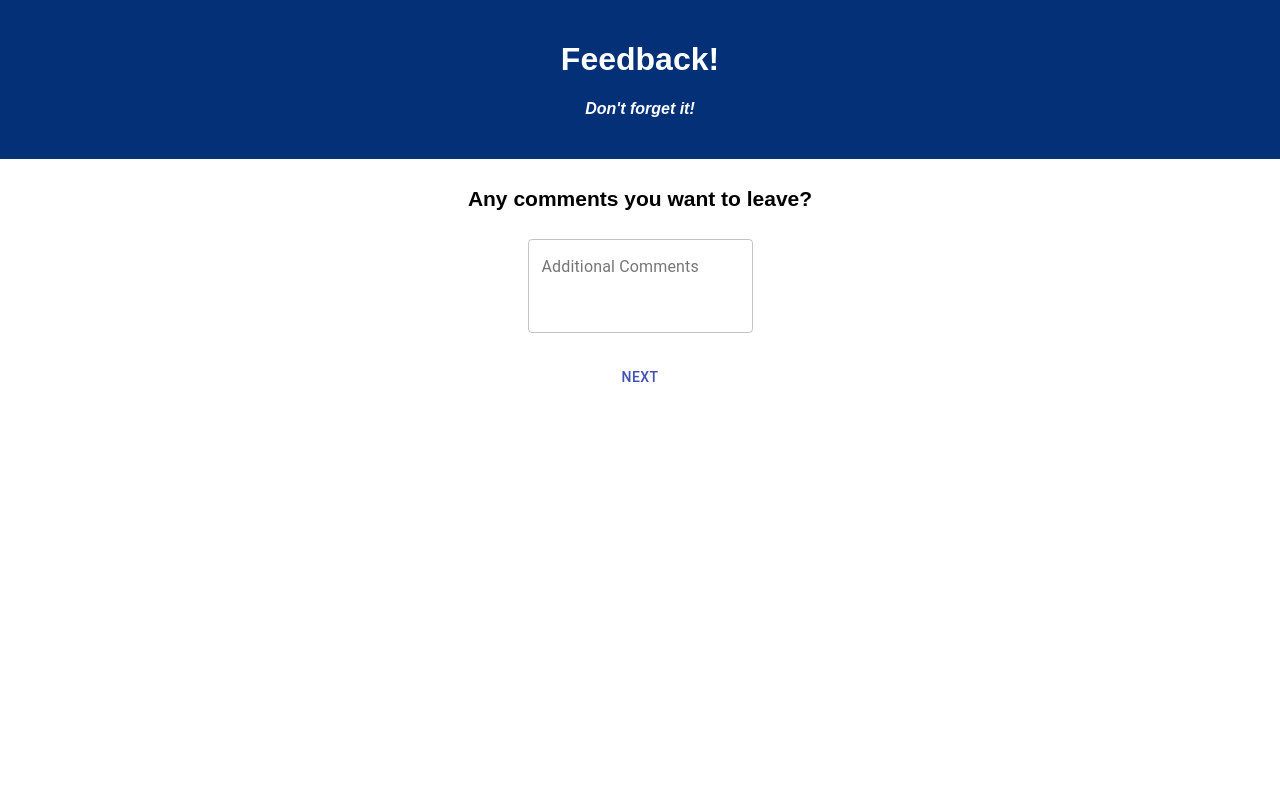
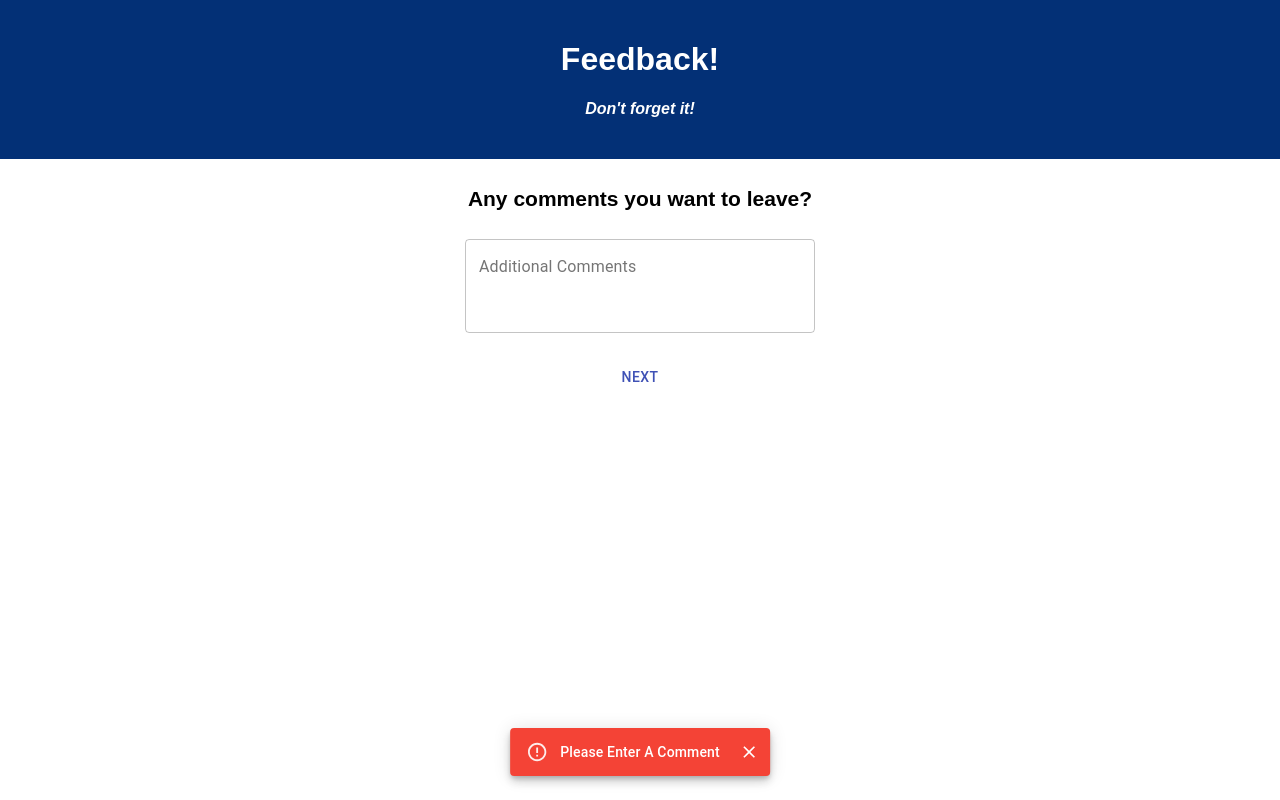
Before and after one commit to patrickrnelson/redux-feedback-loop-weekend, a React (Create React App) app: page /#/comments in a window 1280 px wide. Both pictures are taken after a click on the button "NEXT". Built offline with nearby package versions, Linux system fonts and the light colour scheme.

Commit message:
first snackbar alert is functioning on the comments page

```diff
--- a/src/components/CommentsPage/CommentsPage.jsx
+++ b/src/components/CommentsPage/CommentsPage.jsx
@@ -6,12 +6,20 @@ import { makeStyles } from '@material-ui/core/styles';
 import Box from '@material-ui/core/Box';
 import TextField from '@material-ui/core/TextField';
 import Button from '@material-ui/core/Button';
+import Snackbar from '@material-ui/core/Snackbar';
+import MuiAlert from '@material-ui/lab/Alert';
 
 function CommentsPage() {
   const history = useHistory();
   const dispatch = useDispatch();
 
   const [comments, setComments] = useState('');
+  const [open, setOpen] = React.useState(false);
+
+  // Alert for the MUI snackbar
+  function Alert(props) {
+    return <MuiAlert elevation={6} variant="filled" {...props} />;
+  }
 
   const onClick = () => {
     if(comments !== '') {
@@ -22,9 +30,18 @@ function CommentsPage() {
       history.push('/review')
     }
     else {
-      alert('Write something, please!')
+      setOpen(true)
     }
   }
+
+  // handle the close for Material UI snackbar
+  const handleClose = (event, reason) => {
+    if (reason === 'clickaway') {
+      return;
+    }
+
+    setOpen(false);
+  };
 
   return (
     <>
@@ -36,11 +53,17 @@ function CommentsPage() {
           multiline
           rows={3}
           variant="outlined"
+          style = {{width: 350}}
           value={comments}
           onChange={(event) => setComments(event.target.value)}
         />
         </Box>
         <br/>
+        <Snackbar open={open} autoHideDuration={6000} onClose={handleClose}>
+          <Alert onClose={handleClose} severity="error">
+            Please Enter A Comment
+          </Alert>
+        </Snackbar>
     {/* <input
       id="commentsInput"
       type="text"
```
